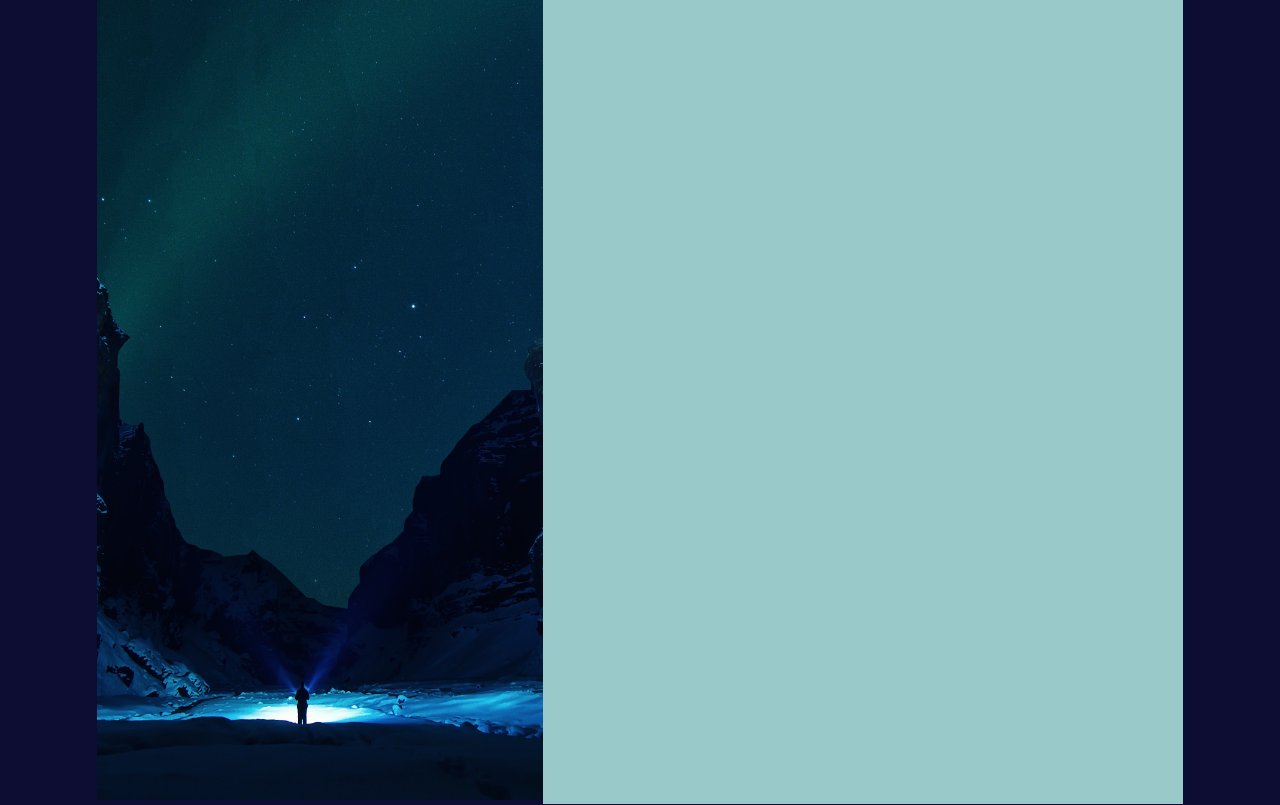
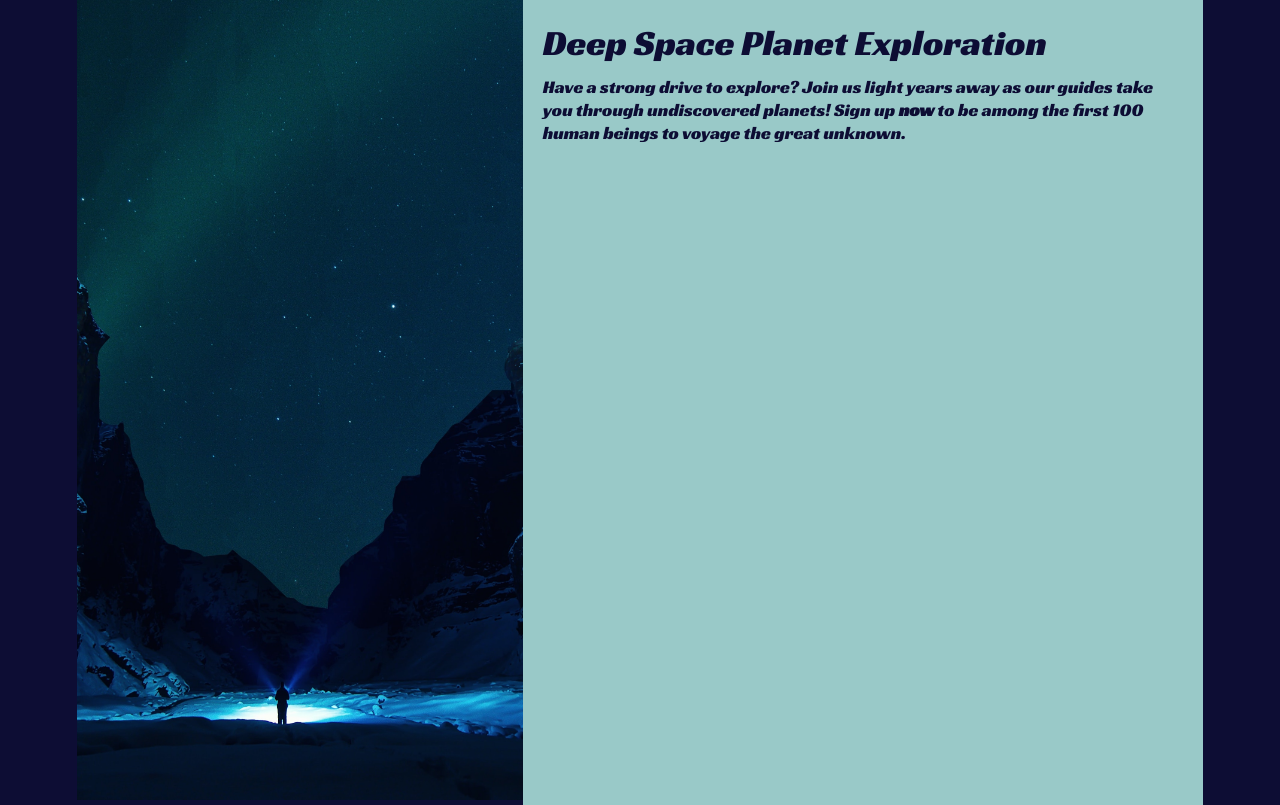
Before and after one commit to matta628/sign-up-form, a plain HTML site: page index.html in a window 1280 px wide. Drawn offline with Linux system fonts and the light colour scheme.

Commit message:
Choose external font and font size/color

```diff
--- a/index.html
+++ b/index.html
@@ -12,7 +12,16 @@
         <img src="/img/background.jpg" alt="">
     </div>
     <div class="form-wrapper">
-
+        <div class="header-wrapper">
+            <div class="title">
+                Deep Space Planet Exploration
+            </div>
+            <div class="about">
+                Have a strong drive to explore?
+                Join us light years away as our guides take you through undiscovered planets!
+                Sign up <strong>now</strong> to be among the first 100 human beings to voyage the great unknown.
+            </div>
+        </div>
     </div>
   </body>
 </html>
--- a/styles.css
+++ b/styles.css
@@ -1,6 +1,12 @@
+@import url('https://fonts.googleapis.com/css2?family=Racing+Sans+One&display=swap');
+
 body{
     width: auto;
     background-color:rgb(13, 13, 52);
+    color:rgb(13, 13, 52);
+
+    font-family: 'Racing Sans One';
+    font-size: 18px;
     display: flex;
     margin: 0;
     justify-content: center;
@@ -13,4 +19,14 @@ img {
 .form-wrapper{
     width: 50vw;
     background-color: rgb(153, 201, 200);
+    display: flex;
+    padding: 20px 20px;
 }
+.header-wrapper{
+    display: flex;
+    flex-direction: column;
+    gap: 10px;
+}
+.title{
+    font-size: 36px;
+}
```
